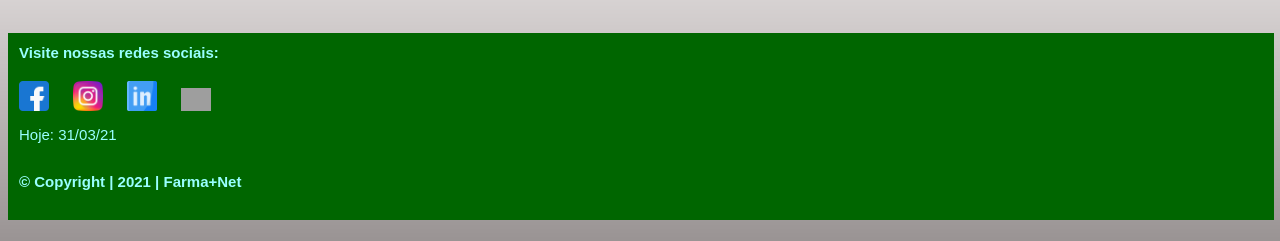
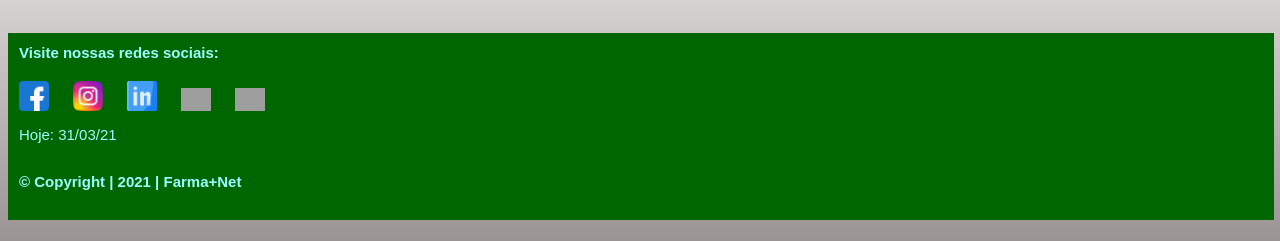
Before and after one commit to Robertobarross/Farma-Net, a PHP site: page / in a window 1280 px wide. Shown: the part 559-800 px from the top of the page. Run offline with PHP 8.4, Linux system fonts and the light colour scheme; grey boxes are pictures that could not be loaded.

Commit message:
ícone site

```diff
--- a/Index.php
+++ b/Index.php
@@ -156,6 +156,7 @@ $(function () {
     <a href="https://www.instagram.com/"><img src="Imagens/instagram.png" alt="#" class="Redes_S"/></a>
     <a href="https://br.linkedin.com/"><img src="Imagens/linkedin.png" alt="#" class="Redes_S"/></a>
     <a href="https://web.whatsapp.com/"><img src="Imagens/whatsapp.png" alt="#" class="Redes_S"/></a>
+    <a href="Index.php"><img src="Imagens/site.png" alt="#" class="Redes_S"/></a>
 
     <!-- Data atual -->
     <br><span class="data">Hoje: <?php echo date('d/m/y');?></span></br>
```
